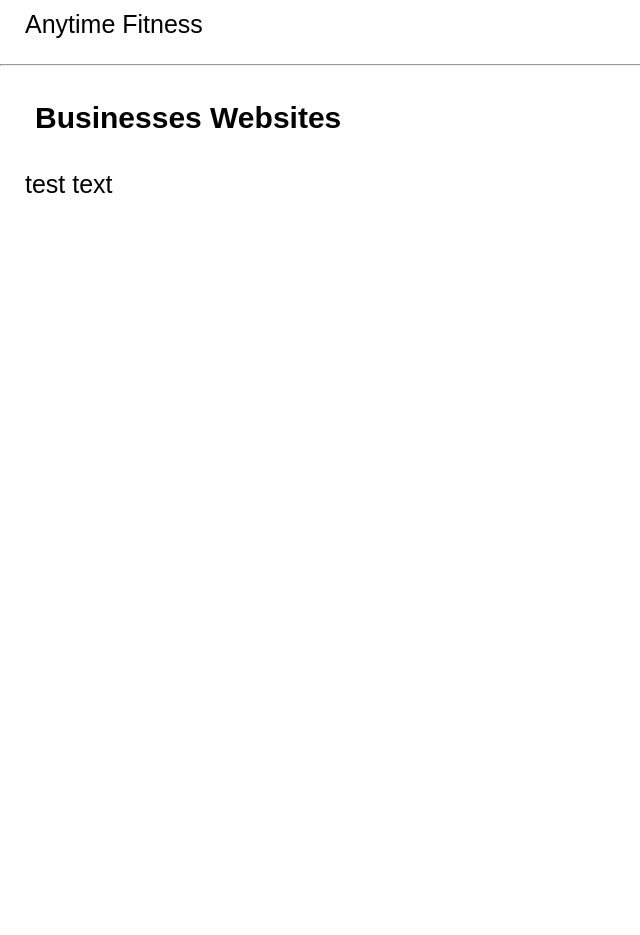
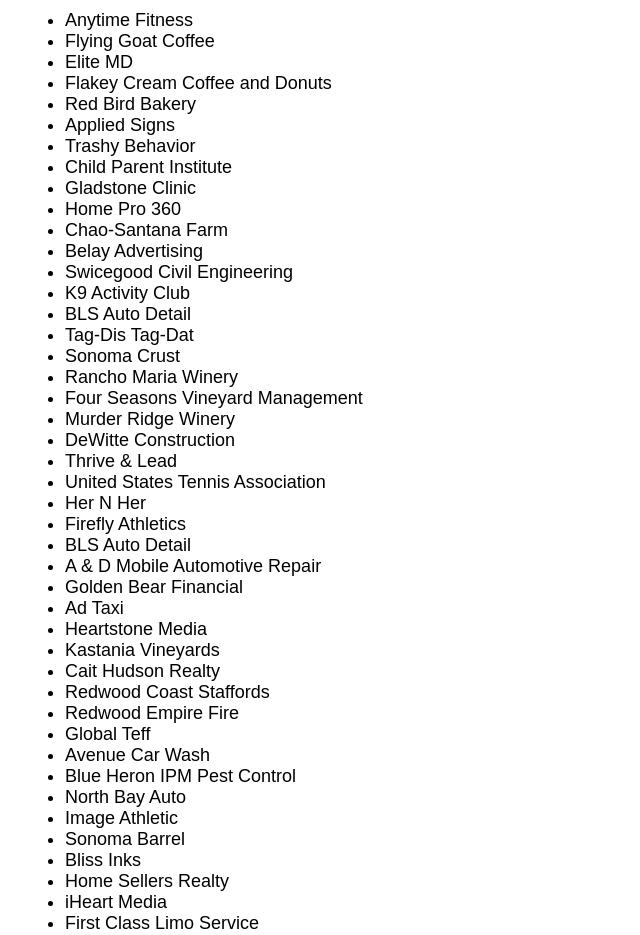
Before and after one commit to ericrothmuller/sky-marketing, a React (Create React App) app: page /portfolio in a window 1280 px wide. Shown: the part 480-1415 px from the top of the page, without its empty margins (0-640 px from the left). Before the commit the page ends 800 px from the top, so only its background shows below. Built offline with nearby package versions, Linux system fonts and the light colour scheme; a web font is replaced by a local one.

Commit message:
Added portfolio items

```diff
--- a/src/pages/portfolio.js
+++ b/src/pages/portfolio.js
@@ -10,7 +10,59 @@ return (
 	<hr className="beyondMain"/>
 
 	<h2 id="WorkedFor">Whom We've Done Work For</h2>
-	<p>Anytime Fitness</p>
+	<ul>
+		<li>Anytime Fitness</li>
+		<li>Flying Goat Coffee</li>
+		<li>Elite MD</li>
+		<li>Flakey Cream Coffee and Donuts</li>
+		<li>Red Bird Bakery</li>
+		<li>Applied Signs</li>
+		<li>Trashy Behavior</li>
+		<li>Child Parent Institute</li>
+		<li>Gladstone Clinic</li>
+		<li>Home Pro 360</li>
+		<li>Chao-Santana Farm</li>
+		<li>Belay Advertising</li>
+		<li>Swicegood Civil Engineering</li>
+		<li>K9 Activity Club</li>
+		<li>BLS Auto Detail</li>
+		<li>Tag-Dis Tag-Dat</li>
+		<li>Sonoma Crust</li>
+		<li>Rancho Maria Winery</li>
+		<li>Four Seasons Vineyard Management</li>
+		<li>Murder Ridge Winery</li>
+		<li>DeWitte Construction</li>
+		<li>Thrive & Lead</li>
+		<li>United States Tennis Association</li>
+		<li>Her N Her</li>
+		<li>Firefly Athletics</li>
+		<li>BLS Auto Detail</li>
+		<li>A & D Mobile Automotive Repair</li>
+		<li>Golden Bear Financial</li>
+		<li>Ad Taxi</li>
+		<li>Heartstone Media</li>
+		<li>Kastania Vineyards</li>
+		<li>Cait Hudson Realty</li>
+		<li>Redwood Coast Staffords</li>
+		<li>Redwood Empire Fire</li>
+		<li>Global Teff</li>
+		<li>Avenue Car Wash</li>
+		<li>Blue Heron IPM Pest Control</li>
+		<li>North Bay Auto</li>
+		<li>Image Athletic</li>
+		<li>Sonoma Barrel</li>
+		<li>Bliss Inks</li>
+		<li>Home Sellers Realty</li>
+		<li>iHeart Media</li>
+		<li>First Class Limo Service</li>
+		<li>Laser Tag of Santa Rosa</li>
+		<li>Sac Cool Sculpt</li>
+		<li>Pristine Window Solutions</li>
+		<li>Green Storx LLC</li>
+		<li>Funny Picturesque</li>
+		<li>Executive Charters</li>
+
+	</ul>
 
 	<hr className="beyondMain"/>
 
```
